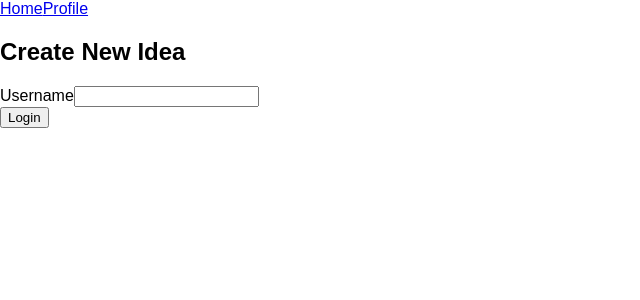
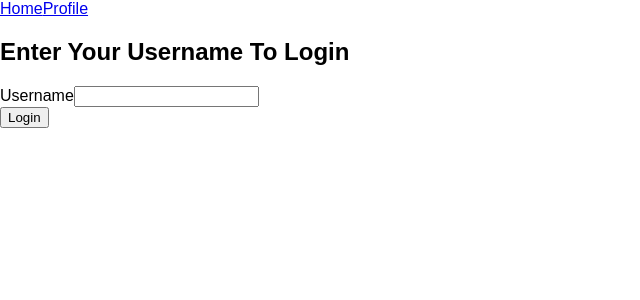
Before and after one commit to severejetlag/seca-project-3, a React (Create React App) app in the folder ui/: page / in a window 1280 px wide. Shown: the top 300 px of the page, without its empty margins (0-640 px from the left). Built offline with nearby package versions, Linux system fonts and the light colour scheme.

Commit message:
Fixed login header

```diff
--- a/ui/src/components/UserLoginForm.js
+++ b/ui/src/components/UserLoginForm.js
@@ -22,7 +22,7 @@ class UserLoginForm extends Component {
   render() {
     return (
       <div>
-        <h2>Create New Idea</h2>
+        <h2>Enter Your Username To Login</h2>
 
         <form onSubmit={this.handleSubmit}>
           <div>
```
